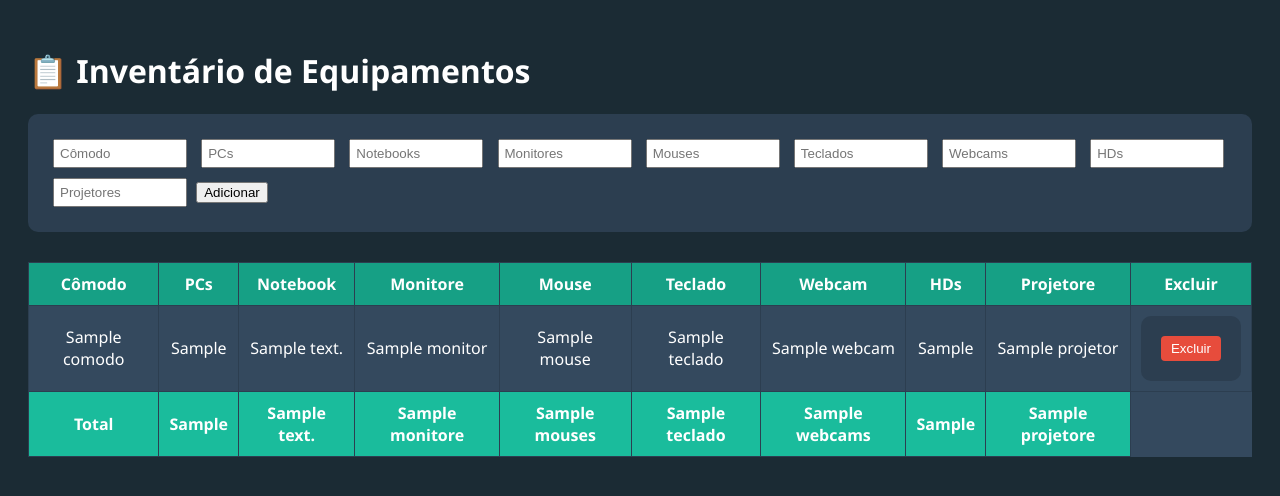
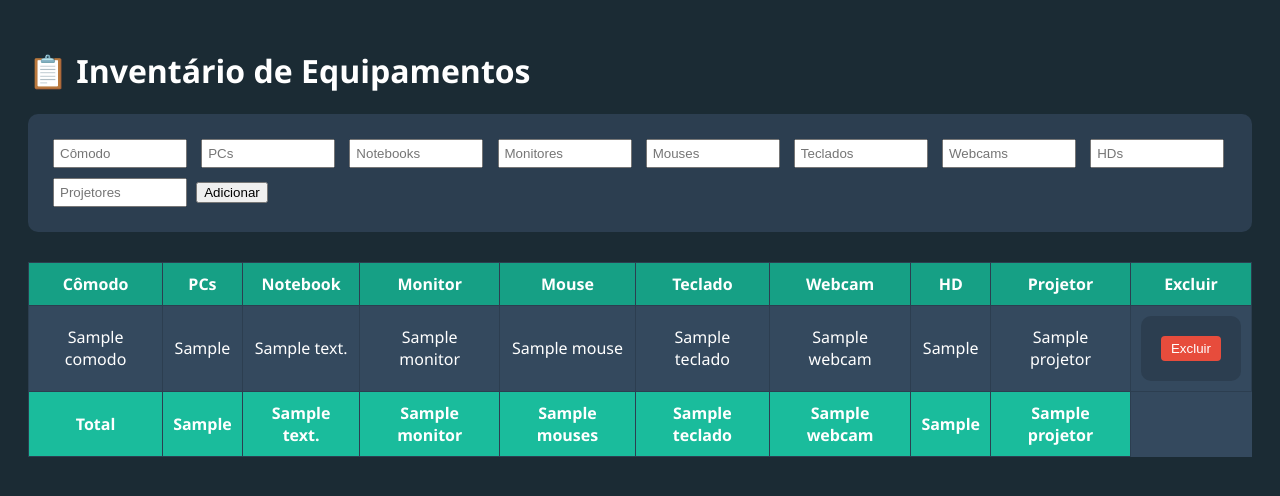
Before and after one commit to Cornellllio01/inventario-flask, a Flask app: template templates/index.html in a window 1280 px wide. Shown: the top 496 px of the page. Run offline with Flask 3, Linux system fonts and the light colour scheme; the template is opened without the code that fills it: most values are stand-ins (such as "Sample title", 1, 10 or a date in 2020).

Commit message:
Update index.html

```diff
--- a/templates/index.html
+++ b/templates/index.html
@@ -59,12 +59,12 @@
 
   <input type="number" name="pc" placeholder="PCs" />
   <input type="number" name="notebook" placeholder="Notebooks" />
-  <input type="number" name="monitore" placeholder="Monitores" />
+  <input type="number" name="monitor" placeholder="Monitores" />
   <input type="number" name="mouse" placeholder="Mouses" />
   <input type="number" name="teclado" placeholder="Teclados" />
   <input type="number" name="webcam" placeholder="Webcams" />
   <input type="number" name="hd" placeholder="HDs" />
-  <input type="number" name="projetore" placeholder="Projetores" />
+  <input type="number" name="projetor" placeholder="Projetores" />
 
   <button type="submit">Adicionar</button>
 </form>
@@ -76,12 +76,12 @@
         <th>Cômodo</th>
         <th>PCs</th>
         <th>Notebook</th>
-        <th>Monitore</th>
+        <th>Monitor</th>
         <th>Mouse</th>
         <th>Teclado</th>
         <th>Webcam</th>
-        <th>HDs</th>
-        <th>Projetore</th>
+        <th>HD</th>
+        <th>Projetor</th>
         <th>Excluir</th>
       </tr>
     </thead>
@@ -110,12 +110,12 @@
         <td>Total</td>
         <td>{{ totais.pc }}</td>
 <td>{{ totais.notebook }}</td>
-<td>{{ totais.monitore }}</td>
+<td>{{ totais.monitor }}</td>
 <td>{{ totais.mouses }}</td>
 <td>{{ totais.teclado }}</td>
-<td>{{ totais.webcams }}</td>
+<td>{{ totais.webcam }}</td>
 <td>{{ totais.hd }}</td>
-<td>{{ totais.projetore }}</td>
+<td>{{ totais.projetor }}</td>
 
       </tr>
       {% endif %}
```
